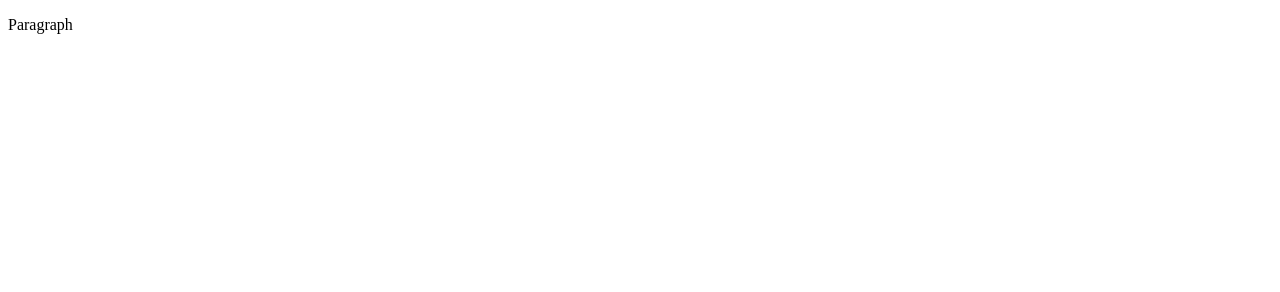
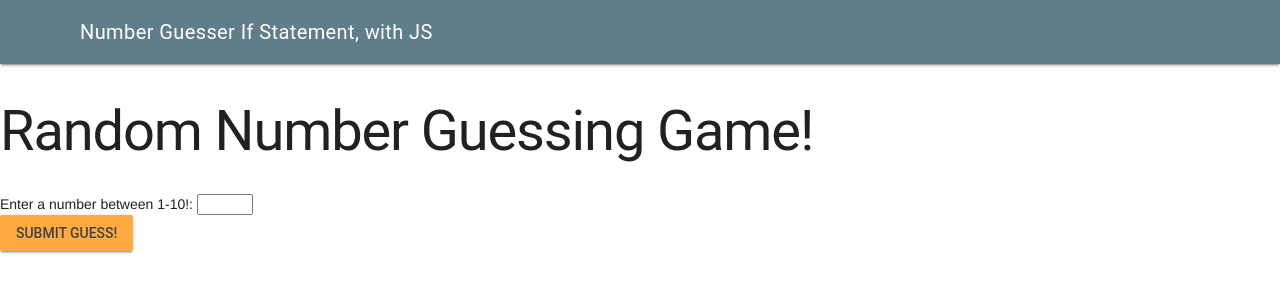
Before and after one commit to ICD2O-Digital-Tech-AbdulrahmanA/Unit4-01-HTML-GuessMyNumber, a plain HTML site: page index.html in a window 1280 px wide. Drawn offline with nearby package versions, Linux system fonts and the light colour scheme.

Commit message:
random number guesser

```diff
--- a/index.html
+++ b/index.html
@@ -1,9 +1,58 @@
 <!DOCTYPE html>
 <html>
   <head>
-    <title>Title</title>
+    <meta charset="utf-8" />
+    <meta name="description" content="Area, with JavaScript" />
+    <meta name="keywords" content="immaculata, ics2o" />
+    <meta name="author" content="Abdul" />
+    <meta name="viewport" content="width=device-width, initial-scale=1.0" />
+    <link rel="apple-touch-icon" sizes="180x180" href="./fav_index/apple-touch-icon.png" />
+    <link rel="icon" type="image/png" sizes="32x32" href="./fav_index/favicon-32x32.png" />
+    <link rel="icon" type="image/png" sizes="16x16" href="./fav_index/favicon-16x16.png" />
+    <link rel="manifest" href="./fav_index/site.webmanifest" />
+    <link rel="stylesheet" href="https://fonts.googleapis.com/icon?family=Material+Icons" />
+  <link rel="stylesheet" href="https://code.getmdl.io/1.3.0/material.blue_grey-orange.min.css" />
+    <link rel="stylesheet" href="./css/style.css" />
+    <title>Number Guesser If Statement, with JavaScript</title>
   </head>
   <body>
-    <p>Paragraph</p>
+    <script defer src="https://code.getmdl.io/1.3.0/material.min.js"></script>
+    <script src="./js/script.js"></script>
+    <div class="mdl-layout mdl-js-layout mdl-layout--fixed-header">
+      <header class="mdl-layout__header">
+        <div class="mdl-layout__header-row">
+          <span class="mdl-layout-title">Number Guesser If Statement, with JS</span>
+        </div>
+      </header>
+      <main class="mdl-layout__content">
+        <table>
+          <tr>
+            <th>
+            </th>
+            <th>
+            </th>
+          </tr>
+        </table>
+        <h1>Random Number Guessing Game!</h1>
+        <!-- Simple Textfield -->
+        <label for="guess">Enter a number between 1-10!: </label>
+        <input type="number" id="guess" step="1" min="1" max="10">
+        <br>
+
+
+
+        <!-- Raised button with ripple -->
+        <button
+          class="mdl-button mdl-js-button mdl-button--raised mdl-js-ripple-effect mdl-button--accent"
+          onclick="guess()"
+        >
+          Submit Guess!
+        </button>
+        <br />
+        <p>
+          <div id="result"></div>
+        </p>
+      </main>
+    </div>
   </body>
 </html>
--- a/js/script.js
+++ b/js/script.js
@@ -1,5 +1,17 @@
-// Copyright (c) 2020 Mr. Coxall All rights reserved
-//
-// Created by: Mr. Coxall
-// Created on: Sep 2020
-// This file contains the JS functions for index.html
+"use strict";
+/**
+ */
+function guess() {
+    // turn user input into variables
+    let userGuess = parseInt(document.getElementById('guess').value);
+    let randomNumber = Math.floor(Math.random() * 10) + 1;
+
+    // process
+    if (userGuess == randomNumber) {
+        document.getElementById('result').innerHTML = 'Right! Good job!';
+
+    }
+    if (userGuess != randomNumber) {
+        document.getElementById('result').innerHTML = 'Wrong! The correct number was: ' + randomNumber;
+    }
+}
```
